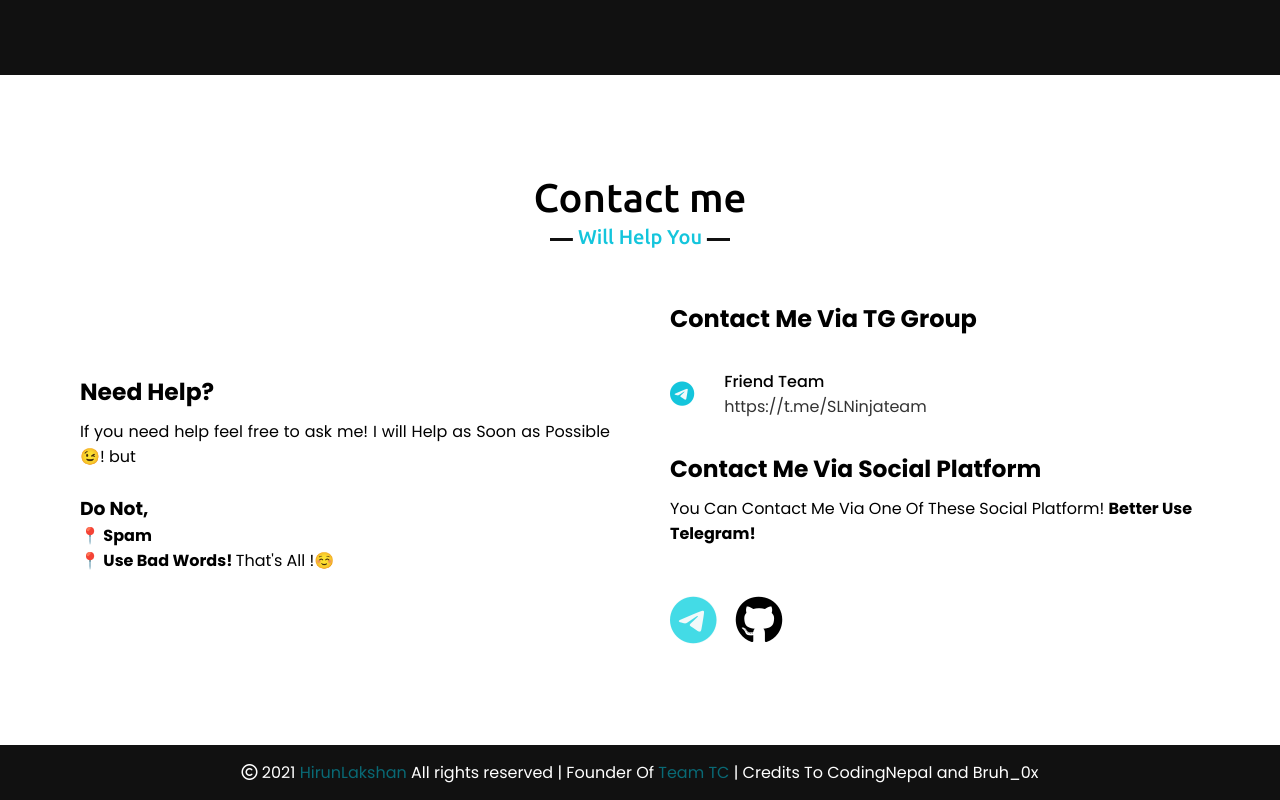
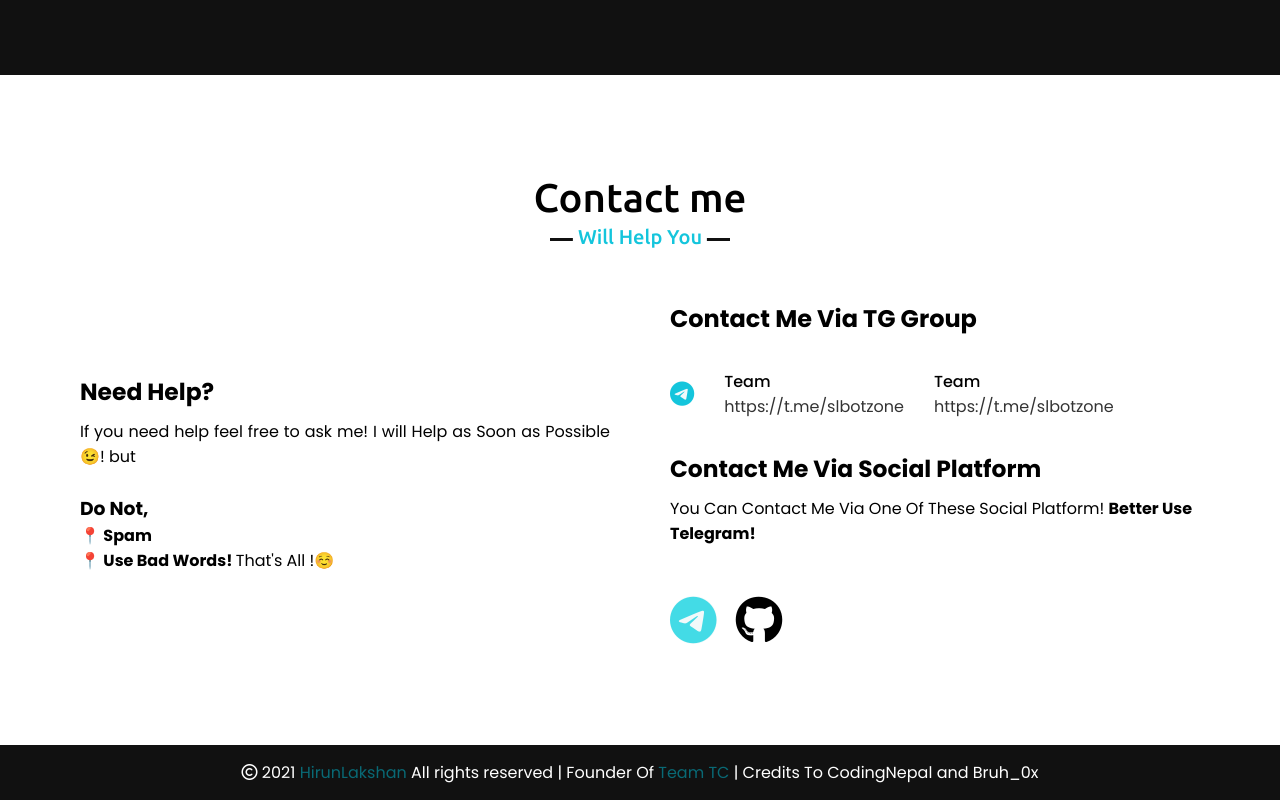
Before and after one commit to HirunLakshan/web-page, a plain HTML site: page index.html in a window 1280 px wide. Shown: the part 2064-2864 px from the top of the page. Drawn offline with nearby package versions, Linux system fonts and the light colour scheme.

Commit message:
Update index.html

```diff
--- a/index.html
+++ b/index.html
@@ -117,8 +117,12 @@
                     <div class="row">
                         <i class="fab fa-telegram"></i>
                         <div class="info">
-                            <div class="head">Friend Team</div>
-                            <div class="sub-title">https://t.me/SLNinjateam</div>
+                            <div class="head">Team</div>
+                            <div class="sub-title">https://t.me/slbotzone</div>
+                        </div>
+			<div class="info">
+                            <div class="head">Team</div>
+                            <div class="sub-title">https://t.me/slbotzone</div>
                         </div>
                     </div>
                     <br>
```
